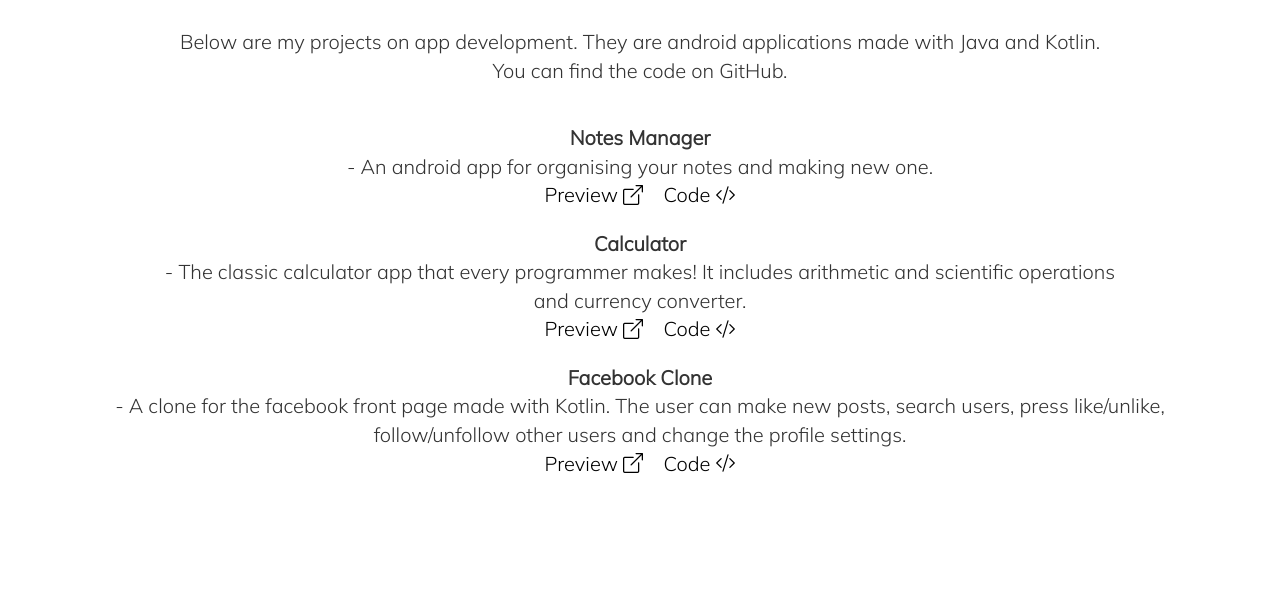
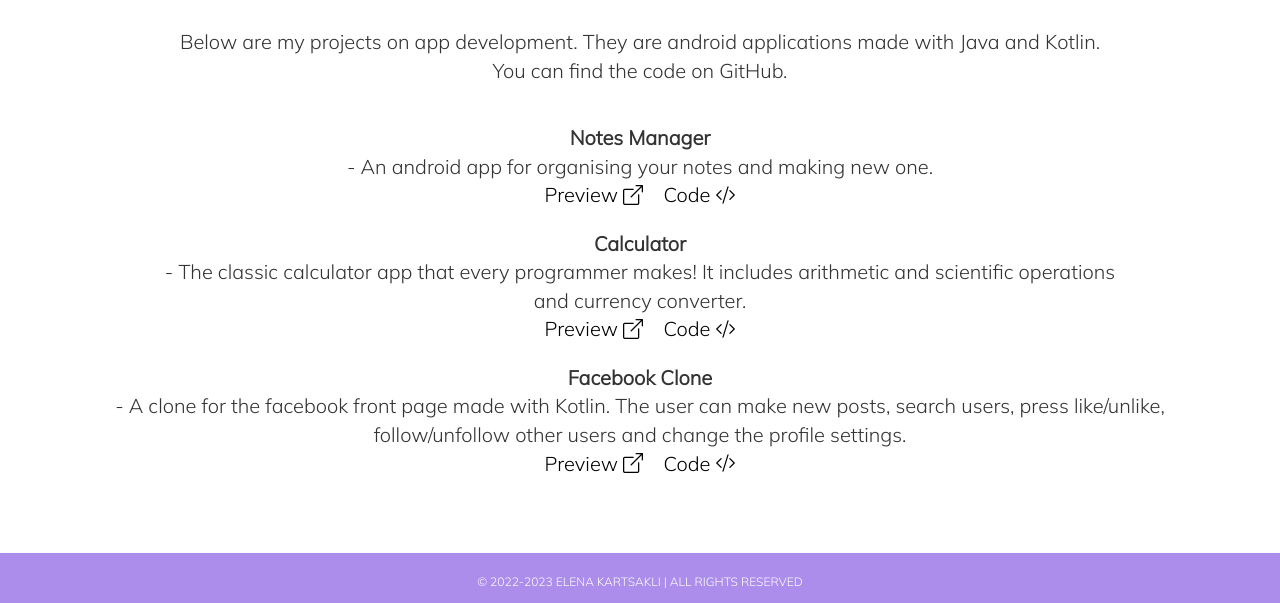
Before and after one commit to Lena341/personal-website1-work-page, a plain HTML site: page index.html in a window 1280 px wide. Shown: the part 197-800 px from the top of the page. Drawn offline with nearby package versions, Linux system fonts and the light colour scheme.

Commit message:
Update index.html

```diff
--- a/index.html
+++ b/index.html
@@ -45,7 +45,9 @@
          </dl>
        </div>
     </div>
-
   </div>
+   <footer id="footerBg" class="container-fluid text-center">
+      <p style="font-size:12px;color: white;margin-top: 20px;">&copy; 2022-2023 ELENA KARTSAKLI | ALL RIGHTS RESERVED</p>
+   </footer>
 </body>
 </html>
```
